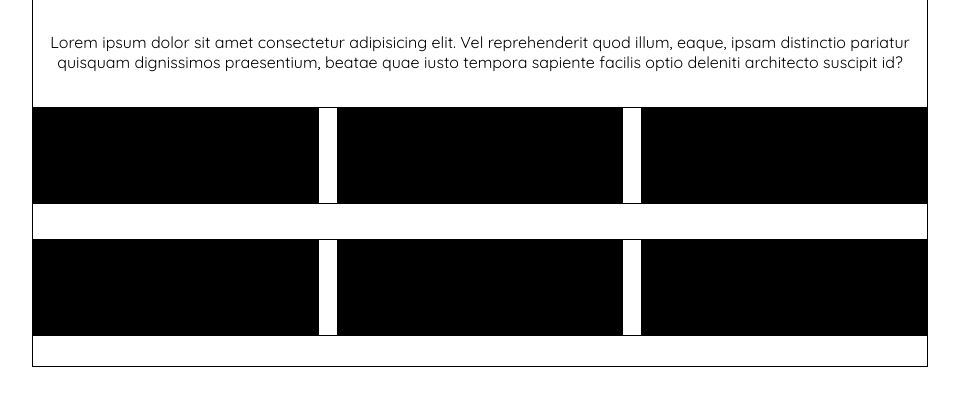
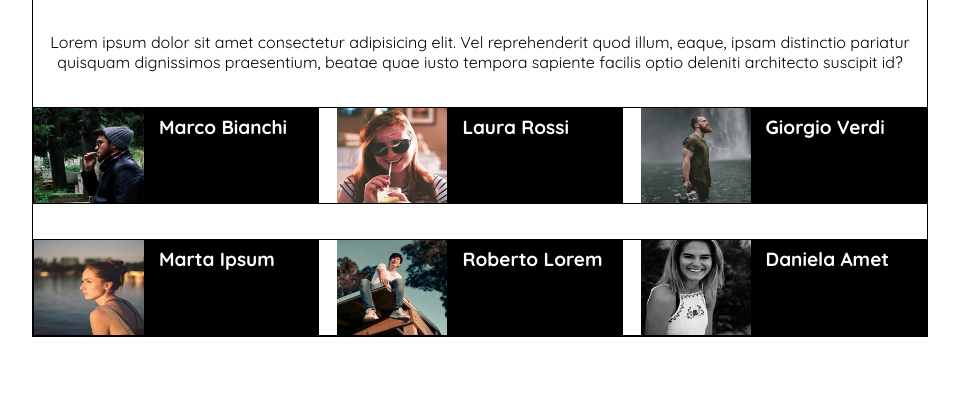
Before and after one commit to LouisAssaneFaye/html-css-float-cards, a plain HTML site: page index.html in a window 1280 px wide. Shown: the part 63-468 px from the top of the page, without its empty margins (160-1119 px from the left). Drawn offline with Linux system fonts and the light colour scheme.

```diff
--- a/cartella-css/style.css
+++ b/cartella-css/style.css
@@ -10,7 +10,6 @@ body{
 
 .container{
     width:70%;
-    height: 430px;
     margin: 0 auto;
     border: 1px solid black;
     padding-top: 19px;;
@@ -65,3 +64,23 @@ header{
 .margin-auto{
     margin-left:18px;
 }
+
+.foto,.informazioni{
+    float: left;
+}
+
+img{
+    width: 110px;
+    height: 95px;
+ }
+
+.informazioni{
+    padding-top:6.5px ;
+    padding-left:15px ;
+}
+
+ h2{
+    color: white;
+    font-size: 19px;
+
+}
--- a/index.html
+++ b/index.html
@@ -34,16 +34,53 @@
 
                 <div class="first-row clearfix">
 
-                    <div class="rectangle float-left">
+                    <div class="rectangle float-left clearfix">
 
+                        <div class="foto">
+
+                            <img src="assets/img/male1.png" alt="foto di Marco Bianchi">
+
+                        </div>
+
+                        <div class="informazioni">
+
+                            <h2>Marco Bianchi</h2>
+
+                        </div>
 
                     </div>
 
-                    <div class="rectangle float-left margin-auto">
+                    <div class="rectangle float-left margin-auto clearfix">
+
+                        <div class="foto">
+
+                            <img src="assets/img/female1.png" alt="foto di Laura Rossi">
+
+
+                        </div>
+
+                        <div class="informazioni">
+
+                            <h2>Laura Rossi</h2>
+
+                        </div>
 
                     </div>
 
-                    <div class="rectangle float-right">
+                    <div class="rectangle float-right clearfix">
+
+                        <div class="foto">
+
+                            <img src="assets/img/male2.png" alt="foto di Giorgio Verdi">
+
+
+                        </div>
+
+                        <div class="informazioni">
+
+                            <h2>Giorgio Verdi</h2>
+
+                        </div>
 
                     </div>
 
@@ -51,15 +88,51 @@
 
                 <div class="second-row clearfix">
 
-                    <div class="rectangle float-left">
+                    <div class="rectangle float-left clearfix">
+
+                        <div class="foto">
+
+                            <img src="assets/img/female2.png" alt="foto di Marta Ipsum">
+
+                        </div>
+
+                        <div class="informazioni">
+
+                            <h2>Marta Ipsum</h2>
+
+                        </div>
 
                     </div>
 
-                    <div class="rectangle float-left margin-auto">
+                    <div class="rectangle float-left margin-auto clearfix">
+
+                        <div class="foto">
+
+                            <img src="assets/img/male3.png" alt="foto di Roberto Lorem">
+
+                        </div>
+
+                        <div class="informazioni">
+
+                            <h2>Roberto Lorem</h2>
+
+                        </div>
 
                     </div>
 
-                    <div class="rectangle float-right">
+                    <div class="rectangle float-right clearfix">
+
+                        <div class="foto">
+
+                            <img src="assets/img/female3.png" alt="foto di Daniela Amet">
+
+                        </div>
+
+                        <div class="informazioni">
+
+                            <h2>Daniela Amet</h2>
+
+                        </div>
 
                     </div>
 
```
